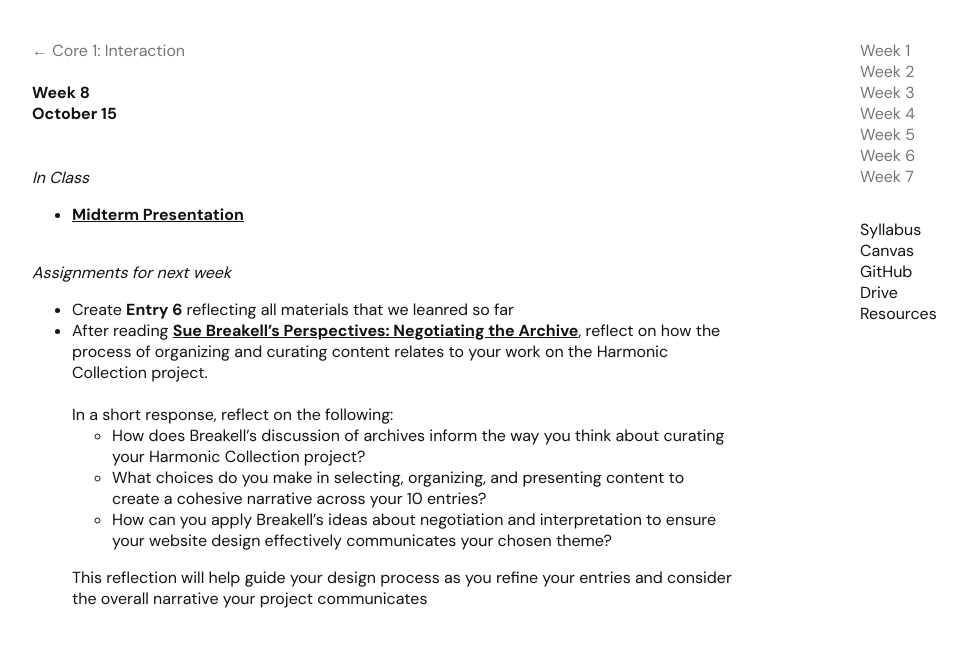
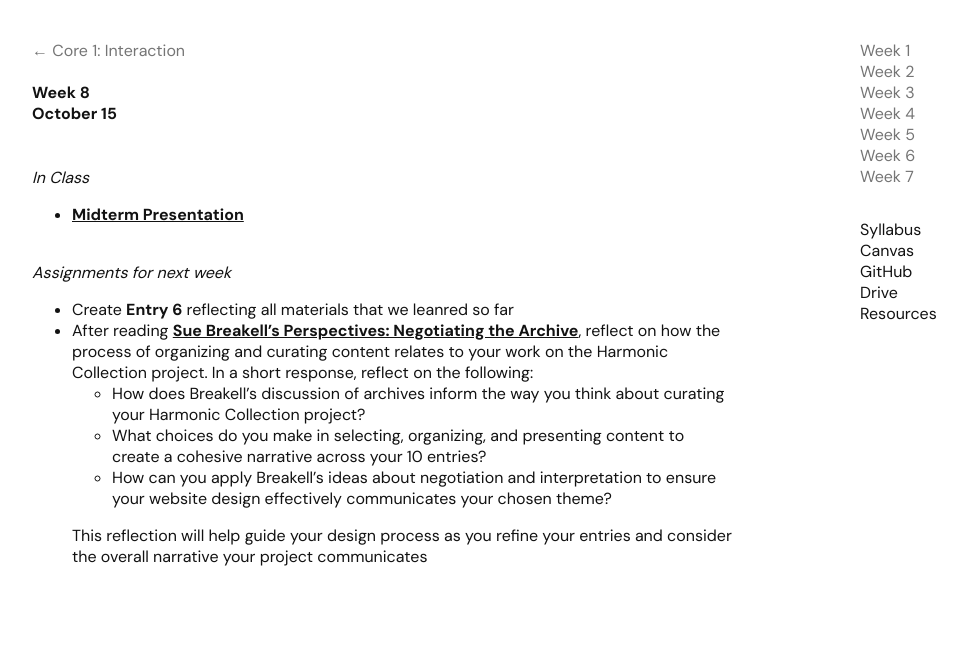
Before and after one commit to core1-interaction/core1-interaction.github.io, a Jekyll site: the page built from week8.md, in a window 1280 px wide. Shown: the top 647 px of the page, without its empty margins (108-1075 px from the left). Built offline with Jekyll 4.4.1, drawn with Linux system fonts in a browser that asks for light colours.

```diff
--- a/week8.md
+++ b/week8.md
@@ -15,7 +15,7 @@ title: Week 8
 *Assignments for next week*
 + Create **Entry 6** reflecting all materials that we leanred so far
 + After reading **[<u>Sue Breakell’s Perspectives: Negotiating the Archive</u>](https://www.tate.org.uk/research/tate-papers/09/perspectives-negotiating-the-archive)**, reflect on how the process of organizing and curating content relates to your work on the Harmonic Collection project.
-   <br>In a short response, reflect on the following:
+  In a short response, reflect on the following:
   - How does Breakell’s discussion of archives inform the way you think about curating your Harmonic Collection project?
   - What choices do you make in selecting, organizing, and presenting content to create a cohesive narrative across your 10 entries?
   - How can you apply Breakell’s ideas about negotiation and interpretation to ensure your website design effectively communicates your chosen theme?<br>
```
